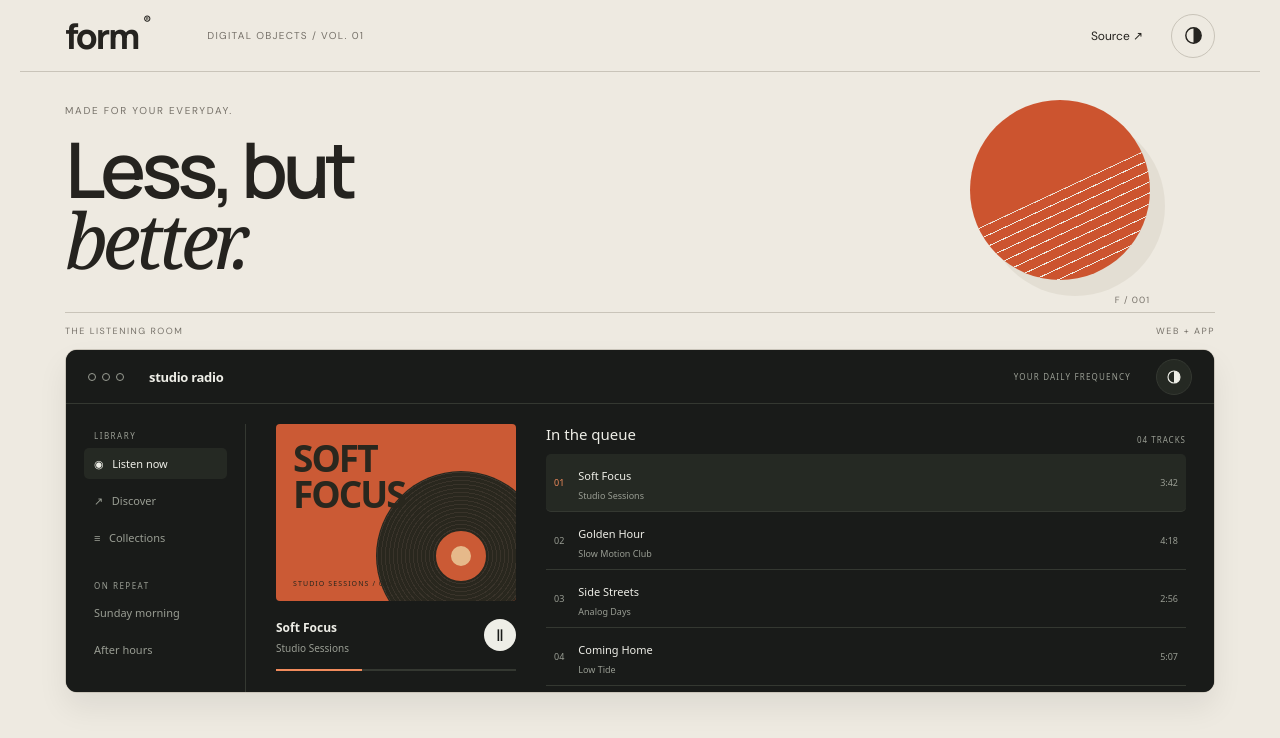
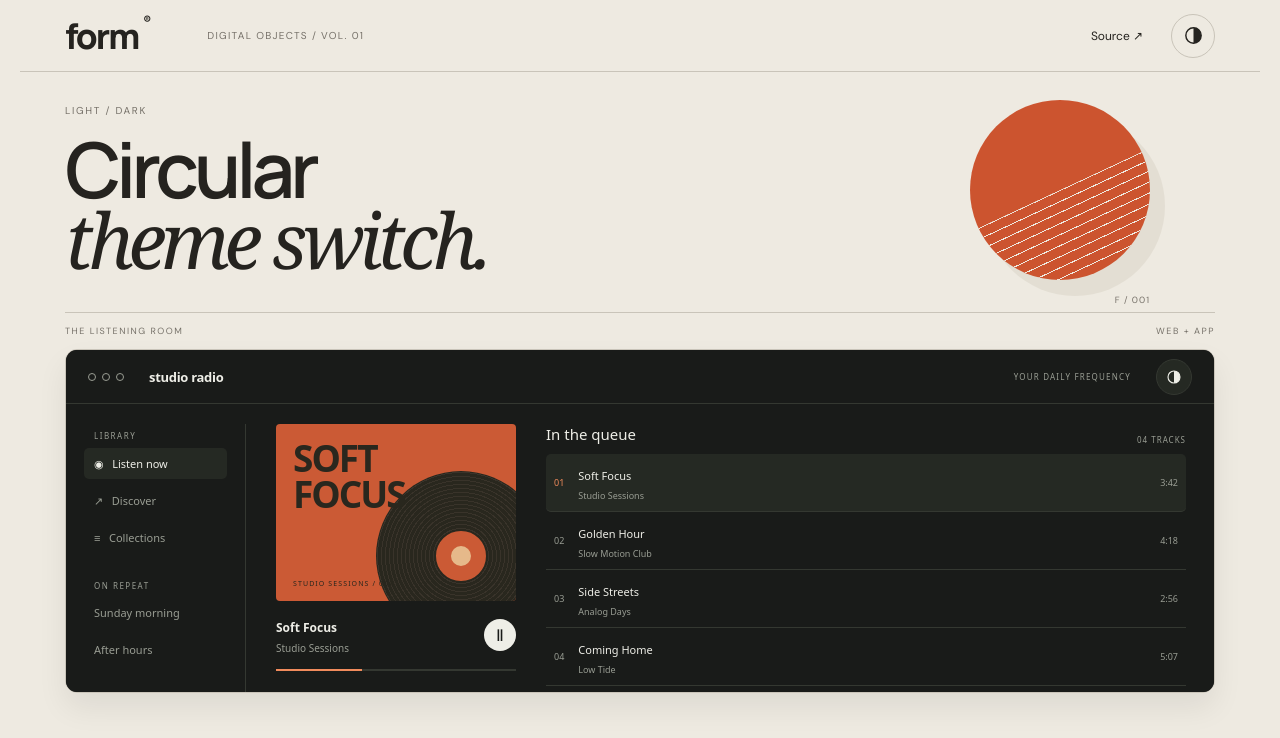
Before and after one commit to mlemors/circular-theme-switch, a website: page demo/index.html in a window 1280 px wide. Drawn offline with Linux system fonts and the light colour scheme.

Commit message:
Show website and app circular reveals in README GIF

```diff
--- a/demo/index.html
+++ b/demo/index.html
@@ -3,7 +3,7 @@
 <body>
 <header><a class="wordmark" href="#">form<span>®</span></a><span class="edition">DIGITAL OBJECTS / VOL. 01</span><a class="source" href="https://github.com/mlemors/circular-theme-switch">Source ↗</a><button class="theme-button" id="website-theme" aria-label="Switch website theme" title="Switch website theme"><svg viewBox="0 0 24 24" aria-hidden="true"><circle cx="12" cy="12" r="8"/><path d="M12 4a8 8 0 0 1 0 16Z"/></svg></button></header>
 <main>
-<section class="hero"><div><p class="overline">MADE FOR YOUR EVERYDAY.</p><h1>Less, but<br><em>better.</em></h1></div><div class="orb" aria-hidden="true"><div class="orb-disc"></div><div class="orb-lines"></div><span>F / 001</span></div></section>
+<section class="hero"><div><p class="overline">LIGHT / DARK</p><h1>Circular<br><em>theme switch.</em></h1></div><div class="orb" aria-hidden="true"><div class="orb-disc"></div><div class="orb-lines"></div><span>F / 001</span></div></section>
 <section class="app-section"><div class="section-label"><span>THE LISTENING ROOM</span><span>WEB + APP</span></div><div class="app-shell"><iframe src="app.html" title="Studio Radio app demo with its own theme switch"></iframe></div></section>
 </main>
 <script type="module">
```
Also changed, not shown: demo/demo.css (+2 -0 lines), README.md, assets/demo.gif (added).
